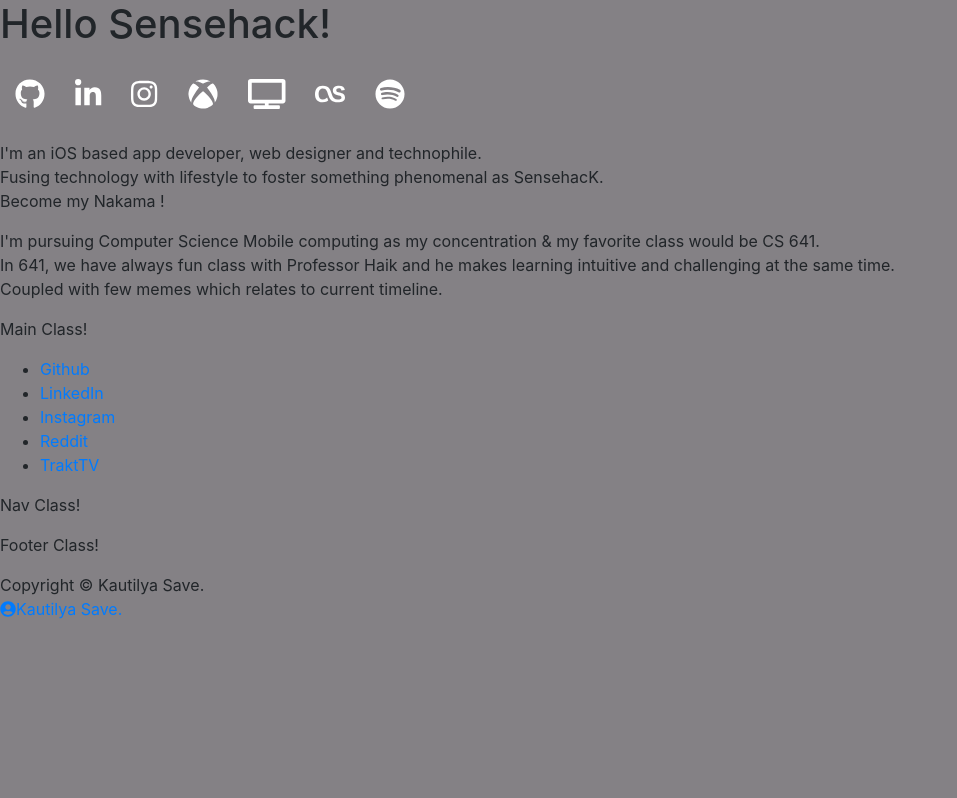
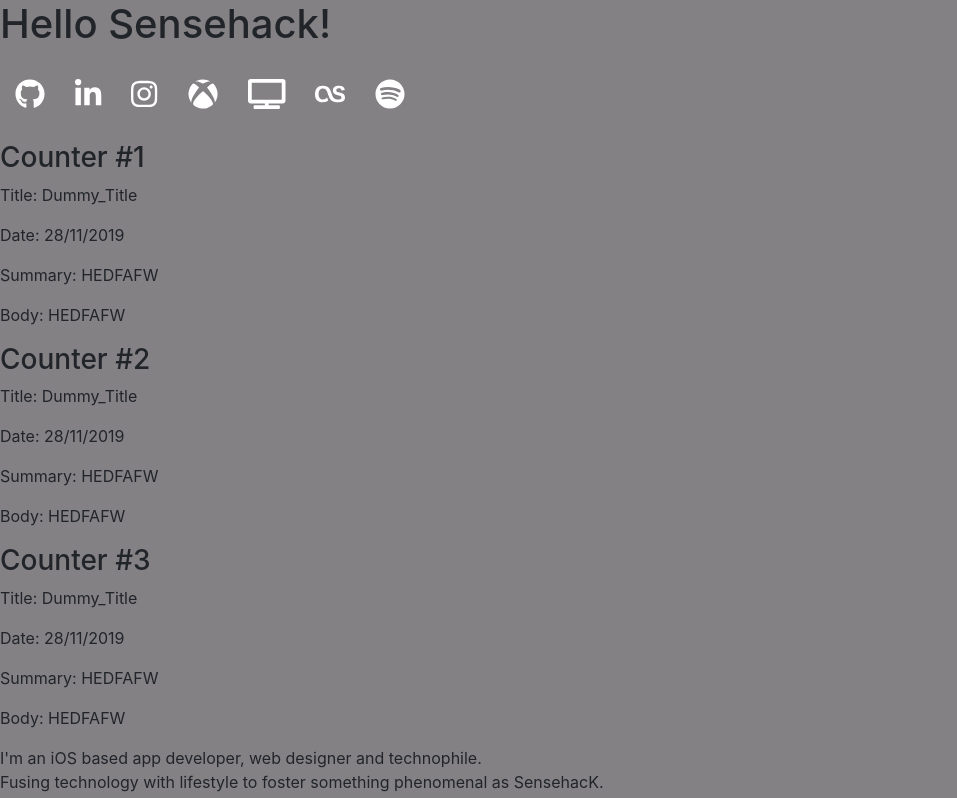
Before and after one commit to SensehacK/playgrounds, a React (Create React App) app: page / in a window 1280 px wide. Shown: the top 798 px of the page, without its empty margins (0-957 px from the left). Built offline with nearby package versions, Linux system fonts and the light colour scheme.

Commit message:
Finally Props State Object passing works!

```diff
--- /dev/null
+++ b/src/sense_blog/page_components/blog/post.jsx
@@ -0,0 +1,30 @@
+import React, { Component } from "react";
+
+class Post extends Component {
+  state = {};
+  render() {
+    console.log("In Post component");
+
+    console.log(this.props.postObj);
+    // debugger;
+    return (
+      <React.Fragment>
+        <h3>Counter #{this.props.id}</h3>
+        <div className="title">
+          <p>Title: {this.props.postObj.title}</p>
+        </div>
+        <div className="date">
+          <p>Date: {this.props.postObj.date}</p>
+        </div>
+        <div className="summary">
+          <p>Summary: {this.props.postObj.summary}</p>
+        </div>
+        <div className="body">
+          <p>Body: {this.props.postObj.body}</p>
+        </div>
+      </React.Fragment>
+    );
+  }
+}
+
+export default Post;
--- a/src/sense_blog/page_components/main.js
+++ b/src/sense_blog/page_components/main.js
@@ -1,11 +1,49 @@
 import React, { Component } from 'react';
 
+import Post from './blog/post';
+
 class Main extends Component {
-    state = {}
+    state = {
+        blog: [
+            {
+                id: 1,
+                title: 'Dummy_Title',
+                date: '28/11/2019',
+                summary: 'HEDFAFW',
+                body: 'HEDFAFW',
+            },
+            {
+                id: 2,
+                title: 'Dummy_Title',
+                date: '28/11/2019',
+                summary: 'HEDFAFW',
+                body: 'HEDFAFW',
+            },
+            {
+                id: 3,
+                title: 'Dummy_Title',
+                date: '28/11/2019',
+                summary: 'HEDFAFW',
+                body: 'HEDFAFW',
+            }
+        ]
+    }
+
     render() {
         return (
             <div>
                 <main>
+                    {this.state.blog.map(post => (
+                        <div>
+                            {/* <h1>{post}</h1> */}
+                            <Post
+                                key={post.id}
+                                id={post.id}
+                                postObj={post}
+                            />
+                        </div>
+
+                    ))}
                     <p>
                         I'm an iOS based app developer, web designer and technophile.
 					<br />
@@ -14,18 +52,9 @@ class Main extends Component {
 					<br />
                         <span>Become my Nakama !</span>
                     </p>
-                    <p>
-                        I'm pursuing Computer Science Mobile computing as my concentration &
-                        my favorite class would be CS 641.
-					<br />
-                        In 641, we have always fun class with Professor Haik and he makes
-                        learning intuitive and challenging at the same time.
-					<br />
-                        Coupled with few memes which relates to current timeline.
-				    </p>
                 </main>
                 <p>Main Class!</p>
-            </div>
+            </div >
         );
     }
 }
```
